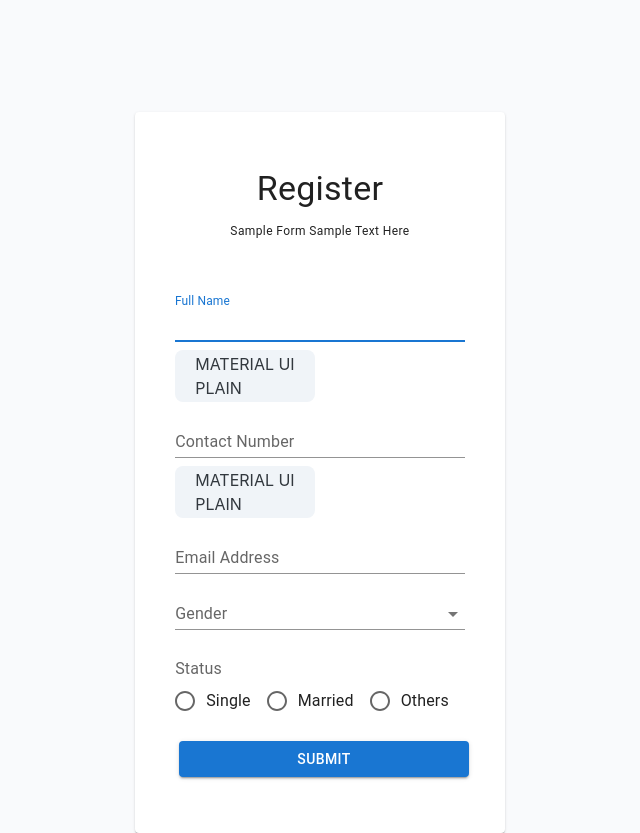
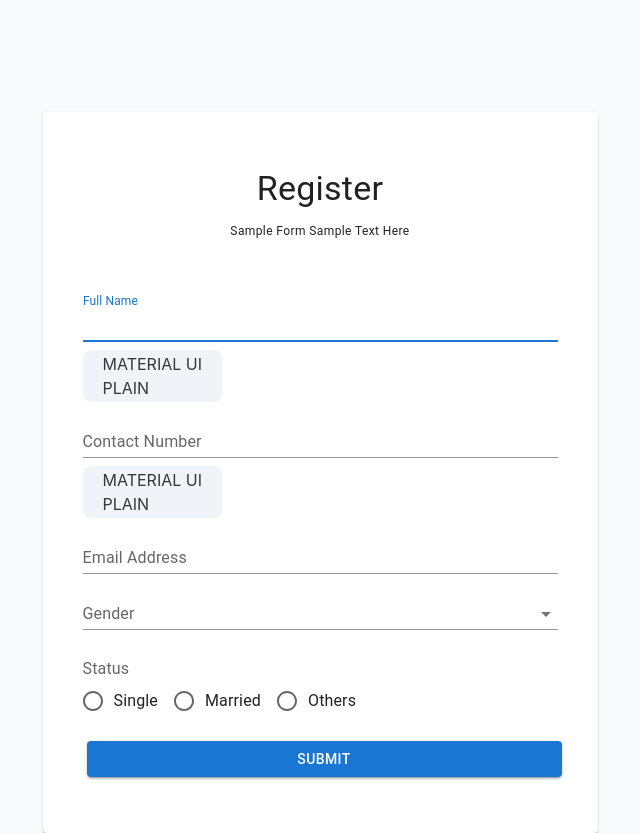
Before and after one commit to jhonpabz/form-component-react-typescript-web, a React (Create React App) app: page / in a window 1280 px wide. Shown: the whole page, without its empty margins (320-960 px from the left). Built offline with nearby package versions, Linux system fonts and the light colour scheme.

Commit message:
Update form.

```diff
--- a/src/components/Forms/FormExamples/index.tsx
+++ b/src/components/Forms/FormExamples/index.tsx
@@ -81,7 +81,13 @@ const FormExamples = () => {
         justifyContent="center"
         sx={{ backgroundColor: "#f9fafc" }}
       >
-        <Paper sx={{ maxWidth: 575, mt: 14 }} elevation={1}>
+        <Paper
+          sx={{
+            minWidth: 555,
+            mt: 14,
+          }}
+          elevation={1}
+        >
           <Box sx={{ textAlign: "center", mt: 7 }}>
             <Typography
               variant="h4"
```
